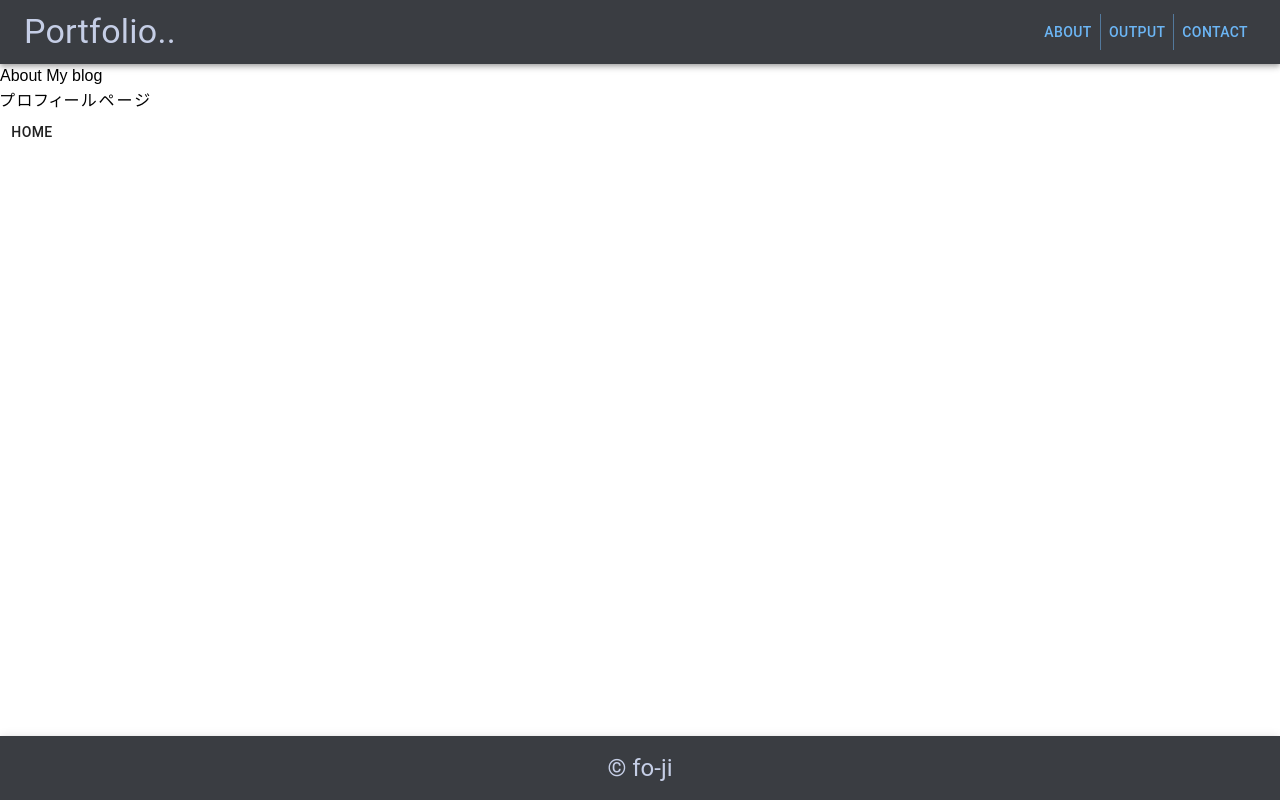
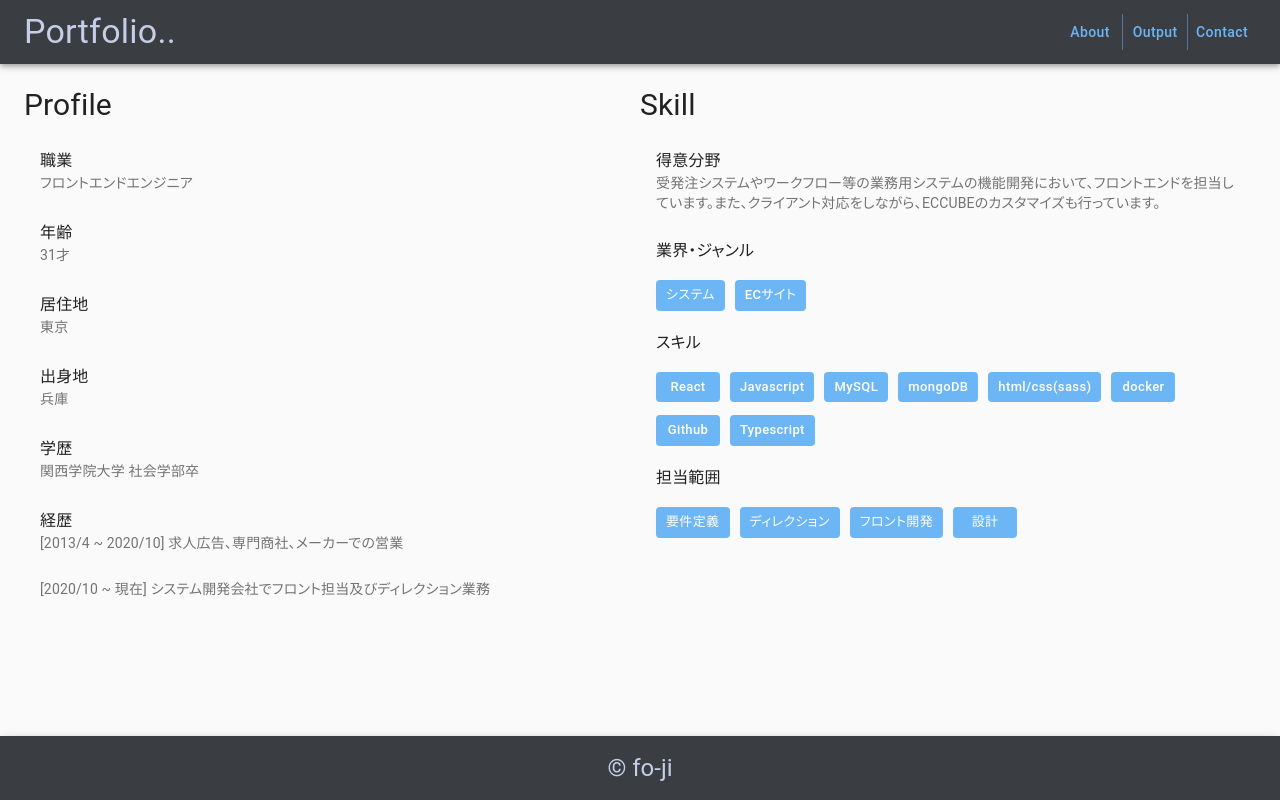
Before and after one commit to fo-ji/portfolio-site, a Gatsby site: page /about in a window 1280 px wide. Built offline with nearby package versions, Linux system fonts and the light colour scheme; Gatsby itself is replaced by a stand-in of ours.

Commit message:
implement about page

```diff
--- a/src/assets/theme.ts
+++ b/src/assets/theme.ts
@@ -15,4 +15,9 @@ export const theme = createMuiTheme({
       contrastText: '#000',
     },
   },
+  typography: {
+    button: {
+      textTransform: 'none',
+    },
+  },
 })
--- a/src/components/Footer.tsx
+++ b/src/components/Footer.tsx
@@ -1,12 +1,13 @@
 import React from 'react'
 import type { FC } from 'react'
 
-import { makeStyles } from '@material-ui/core/styles'
+import { createStyles, makeStyles, Theme } from '@material-ui/core/styles'
 import AppBar from '@material-ui/core/AppBar'
 import Toolbar from '@material-ui/core/Toolbar'
 import Typography from '@material-ui/core/Typography'
 
-const useStyles = makeStyles((theme) => ({
+const useStyles = makeStyles((theme: Theme) =>
+  createStyles({
     footer: {
       background: theme.palette.secondary.dark,
     },
@@ -16,7 +17,8 @@ const useStyles = makeStyles((theme) => ({
     content: {
       margin: '0 auto',
     },
-}))
+  })
+)
 
 const Footer: FC = () => {
   const classes = useStyles()
--- a/src/components/Header.tsx
+++ b/src/components/Header.tsx
@@ -2,14 +2,15 @@ import React from 'react'
 import type { FC } from 'react'
 import { Link } from 'gatsby'
 
-import { makeStyles } from '@material-ui/core/styles'
+import { createStyles, makeStyles, Theme } from '@material-ui/core/styles'
 import AppBar from '@material-ui/core/AppBar'
 import Toolbar from '@material-ui/core/Toolbar'
 import Typography from '@material-ui/core/Typography'
 import Button from '@material-ui/core/Button'
 import ButtonGroup from '@material-ui/core/ButtonGroup'
 
-const useStyles = makeStyles((theme) => ({
+const useStyles = makeStyles((theme: Theme) =>
+  createStyles({
     header: {
       background: theme.palette.secondary.dark,
     },
@@ -26,7 +27,8 @@ const useStyles = makeStyles((theme) => ({
     button: {
       color: theme.palette.primary.main,
     },
-}))
+  })
+)
 
 const Header: FC = () => {
   const classes = useStyles()
--- a/src/components/Layout.tsx
+++ b/src/components/Layout.tsx
@@ -2,10 +2,11 @@ import React from 'react'
 import type { FC } from 'react'
 import Header from './Header'
 import Footer from './Footer'
+import '../assets/reset.css'
+
 import { MuiThemeProvider } from '@material-ui/core'
 import { theme } from '../assets/theme'
 import { makeStyles } from '@material-ui/core/styles'
-import '../assets/reset.css'
 
 const useStyles = makeStyles({
   section: {
--- a/src/pages/about.tsx
+++ b/src/pages/about.tsx
@@ -1,34 +1,150 @@
 import React from 'react'
 import type { FC } from 'react'
-import { graphql, Link } from 'gatsby'
 import Layout from '../components/Layout'
+
+import { createStyles, makeStyles, Theme } from '@material-ui/core/styles'
+import CssBaseline from '@material-ui/core/CssBaseline'
+import Container from '@material-ui/core/Container'
+import List from '@material-ui/core/List'
+import ListItem from '@material-ui/core/ListItem'
+import ListItemText from '@material-ui/core/ListItemText'
 import Button from '@material-ui/core/Button'
-import type { AboutPageQuery } from '../../types/graphql-types'
 
-interface PageProps {
-  data: AboutPageQuery
-}
+const useStyles = makeStyles((theme: Theme) =>
+  createStyles({
+    mainContainer: {
+      display: 'flex',
+      paddingTop: 20,
+      paddingBottom: 20,
+    },
+    leftContainer: {
+      width: '50%',
+    },
+    rightContainer: {
+      width: '50%',
+    },
+    title: {
+      fontSize: 30,
+    },
+    labelGroup: {
+      paddingLeft: 16,
+    },
+    label: {
+      marginTop: 5,
+      marginBottom: 8,
+      marginRight: 10,
+      '&:disabled': {
+        color: '#fff',
+        backgroundColor: '#6cb6f5',
+      },
+    },
+  })
+)
 
-const Page: FC<PageProps> = ({ data }) => {
+const Page: FC = () => {
+  const classes = useStyles()
+
   return (
     <Layout>
-      <h1>About {data.site?.siteMetadata?.title ?? '(無題)'}</h1>
-      <p>プロフィールページ</p>
-      <Link to="/">
-        <Button>Home</Button>
-      </Link>
+      <CssBaseline />
+      <Container maxWidth="xl" className={classes.mainContainer}>
+        <div className={classes.leftContainer}>
+          <h2 className={classes.title}>Profile</h2>
+          <List>
+            <ListItem>
+              <ListItemText primary="職業" secondary="フロントエンドエンジニア" />
+            </ListItem>
+            <ListItem>
+              <ListItemText primary="年齢" secondary="31才" />
+            </ListItem>
+            <ListItem>
+              <ListItemText primary="居住地" secondary="東京" />
+            </ListItem>
+            <ListItem>
+              <ListItemText primary="出身地" secondary="兵庫" />
+            </ListItem>
+            <ListItem>
+              <ListItemText primary="学歴" secondary="関西学院大学 社会学部卒" />
+            </ListItem>
+            <ListItem>
+              <ListItemText primary="経歴" secondary="[2013/4 ~ 2020/10] 求人広告、専門商社、メーカーでの営業" />
+            </ListItem>
+            <ListItem>
+              <ListItemText secondary="[2020/10 ~ 現在] システム開発会社でフロント担当及びディレクション業務" />
+            </ListItem>
+          </List>
+        </div>
+        <div className={classes.rightContainer}>
+          <h2 className={classes.title}>Skill</h2>
+          <List>
+            <ListItem>
+              <ListItemText
+                primary="得意分野"
+                secondary="受発注システムやワークフロー等の業務用システムの機能開発において、フロントエンドを担当しています。また、クライアント対応をしながら、ECCUBEのカスタマイズも行っています。"
+              />
+            </ListItem>
+            <ListItem>
+              <ListItemText primary="業界・ジャンル" />
+            </ListItem>
+            <div className={classes.labelGroup}>
+              <Button color="secondary" size="small" variant="contained" disabled className={classes.label}>
+                システム
+              </Button>
+              <Button size="small" variant="contained" disabled className={classes.label}>
+                ECサイト
+              </Button>
+            </div>
+            <ListItem>
+              <ListItemText primary="スキル" />
+            </ListItem>
+            <div className={classes.labelGroup}>
+              <Button size="small" variant="contained" disabled className={classes.label}>
+                React
+              </Button>
+              <Button size="small" variant="contained" disabled className={classes.label}>
+                Javascript
+              </Button>
+              <Button size="small" variant="contained" disabled className={classes.label}>
+                MySQL
+              </Button>
+              <Button size="small" variant="contained" disabled className={classes.label}>
+                mongoDB
+              </Button>
+              <Button size="small" variant="contained" disabled className={classes.label}>
+                html/css(sass)
+              </Button>
+              <Button size="small" variant="contained" disabled className={classes.label}>
+                docker
+              </Button>
+              <Button size="small" variant="contained" disabled className={classes.label}>
+                Github
+              </Button>
+              <Button size="small" variant="contained" disabled className={classes.label}>
+                Typescript
+              </Button>
+            </div>
+            <ListItem>
+              <ListItemText primary="担当範囲" />
+            </ListItem>
+            <div className={classes.labelGroup}>
+              <Button size="small" variant="contained" disabled className={classes.label}>
+                要件定義
+              </Button>
+              <Button size="small" variant="contained" disabled className={classes.label}>
+                ディレクション
+              </Button>
+              <Button size="small" variant="contained" disabled className={classes.label}>
+                フロント開発
+              </Button>
+              <Button size="small" variant="contained" disabled className={classes.label}>
+                設計
+              </Button>
+            </div>
+          </List>
+        </div>
+      </Container>
     </Layout>
   )
 }
 
 export default Page
-
-export const query = graphql`
-  query AboutPage {
-    site {
-      siteMetadata {
-        title
-      }
-    }
-  }
-`
```
Lines whose indentation alone changed are shown as unchanged.
